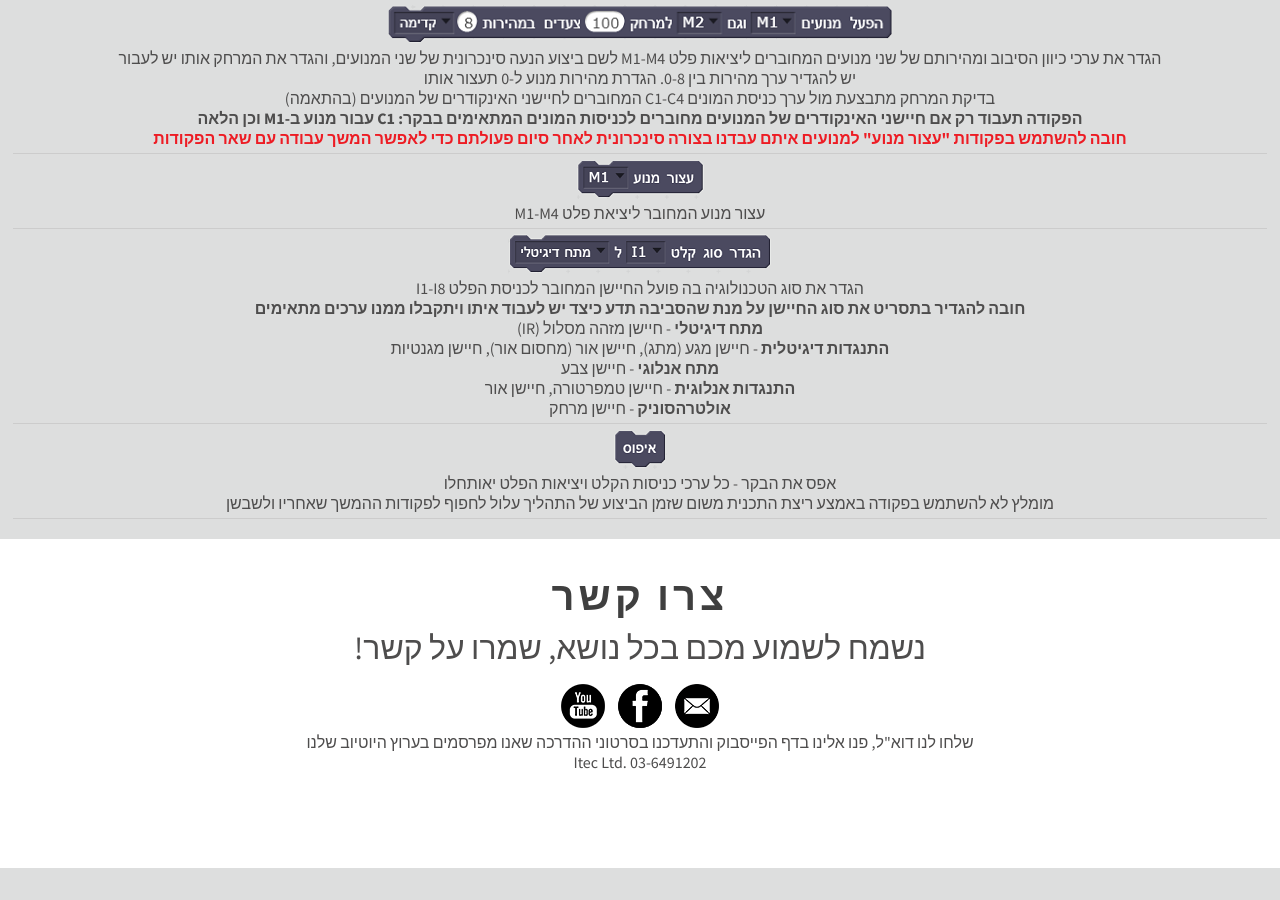
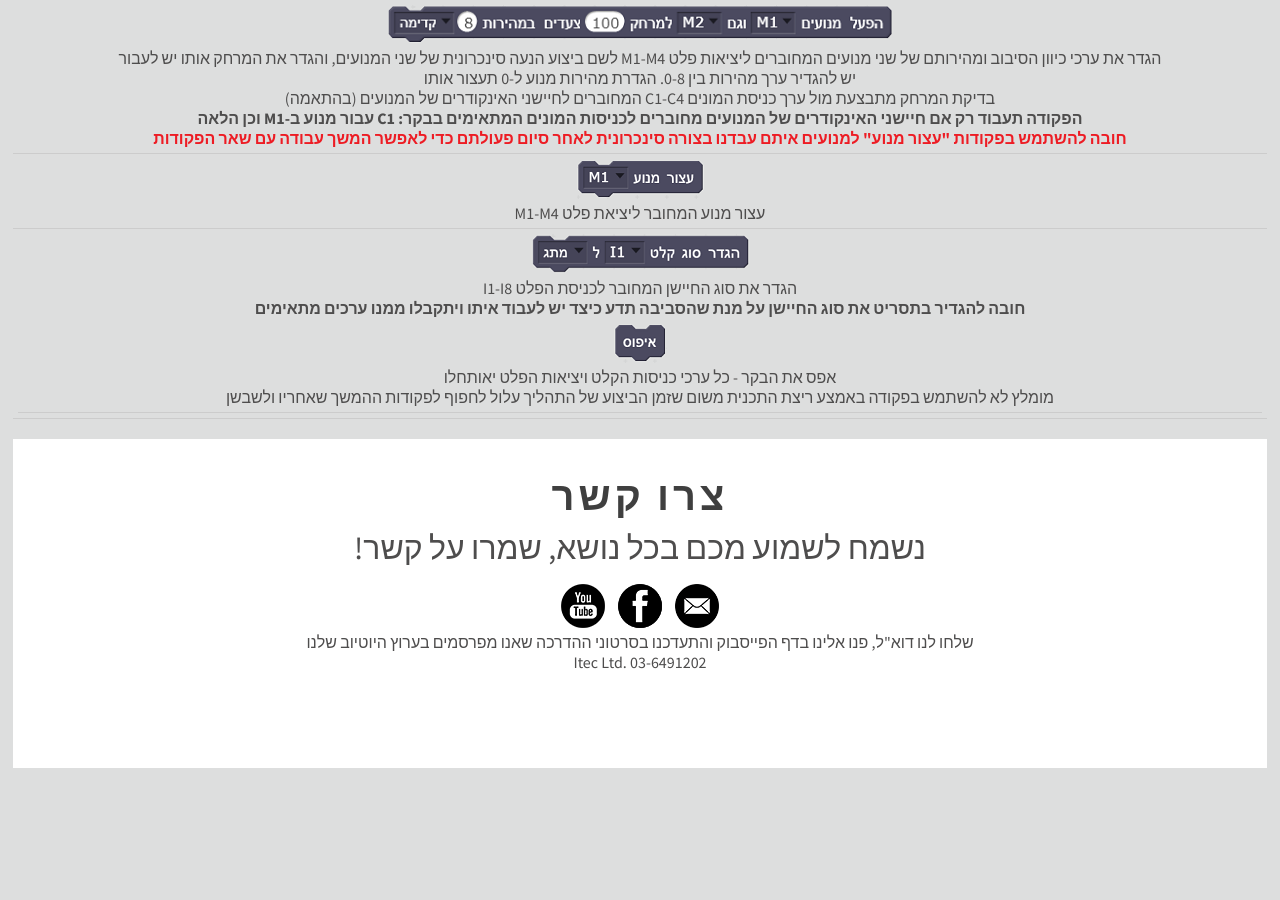
Before and after one commit to adihadas/ftscratch, a Jekyll site: the page index.html, which Jekyll copies as it is, in a window 1280 px wide and 900 px high, scrolled down 2452 px. Built offline with Jekyll 4.4.1, drawn with Linux system fonts in a browser that asks for light colours; after the commit the page ends 3252 px from its top, so only the background shows below that.

```diff
--- a/index.html
+++ b/index.html
@@ -196,13 +196,8 @@
 		</div>
 		<div class="blockDesc">
 			<div class="image"><img src="images/doConfigureInput.png"></div>
-			<div class="text">הגדר את סוג הטכנולוגיה בה פועל החיישן המחובר לכניסת הפלט I1-I8<br>
+			<div class="text">הגדר את סוג החיישן המחובר לכניסת הפלט I1-I8<br>
 			<b>חובה להגדיר בתסריט את סוג החיישן על מנת שהסביבה תדע כיצד יש לעבוד איתו ויתקבלו ממנו ערכים מתאימים</b><br>
-			<b>מתח דיגיטלי</b> - חיישן מזהה מסלול (IR)<br>
-			<b>התנגדות דיגיטלית</b> - חיישן מגע (מתג), חיישן אור (מחסום אור), חיישן מגנטיות<br>
-			<b>מתח אנלוגי</b> - חיישן צבע<br>
-			<b>התנגדות אנלוגית</b> - חיישן טמפרטורה, חיישן אור<br>
-			<b>אולטרהסוניק</b> - חיישן מרחק</div>
 		</div>
 	  <div class="blockDesc">
 	  	  <div class="image"><img src="images/reset.png"></div>
```
Also changed, not shown: src/ext.js (+10 -13 lines), src/ext_ar.js (+10 -13 lines), src/ext_heb.js (+8 -11 lines), images/doConfigureInput.png, 8 other files.
